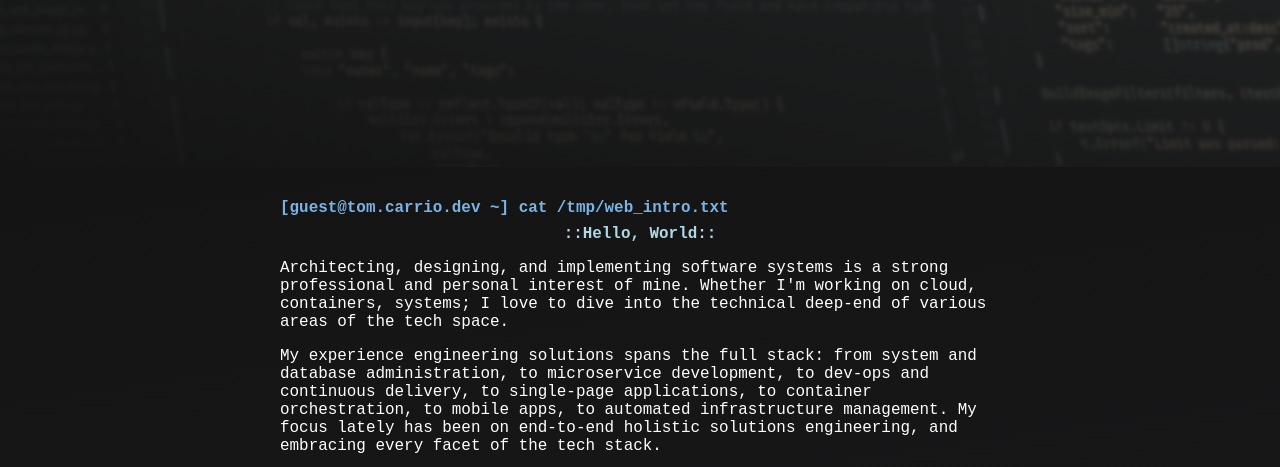
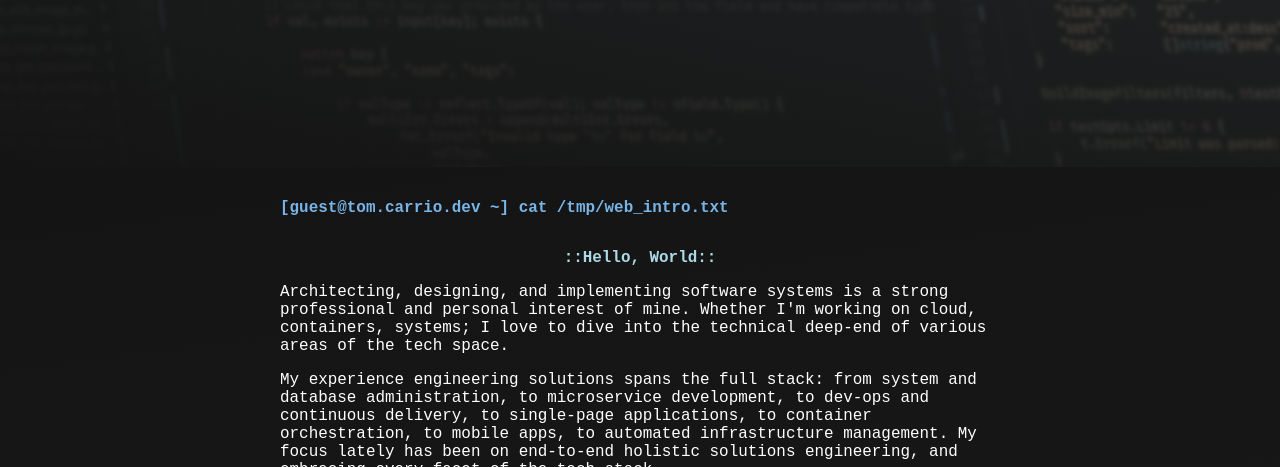
Before and after one commit to tcarrio/tom.carrio.dev, a website: page index.html in a window 1280 px wide. Shown: the part 633-1100 px from the top of the page. Drawn offline with nearby package versions, Linux system fonts and the light colour scheme; files that its build step writes are made by us from their sources.

Commit message:
Separated head of intro from command

```diff
--- a/assets/scss/index.scss
+++ b/assets/scss/index.scss
@@ -207,6 +207,10 @@ section#introduction {
 
         &:last-child {
             margin-bottom: $no_spacing;
+        }
+
+        &:first-child {
+            margin-top: 2em;
         }
     }
 
```
